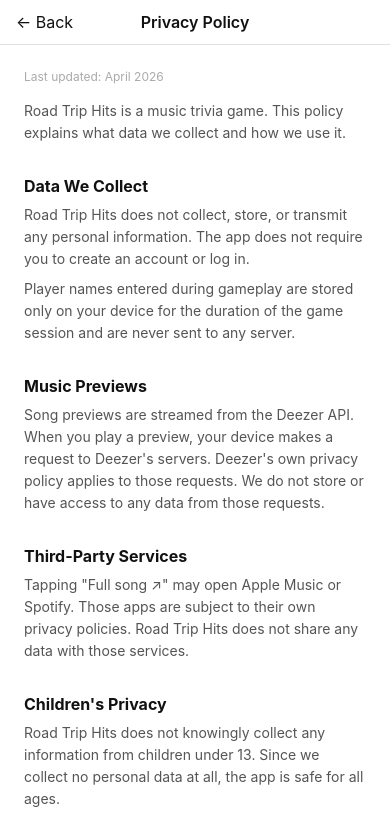
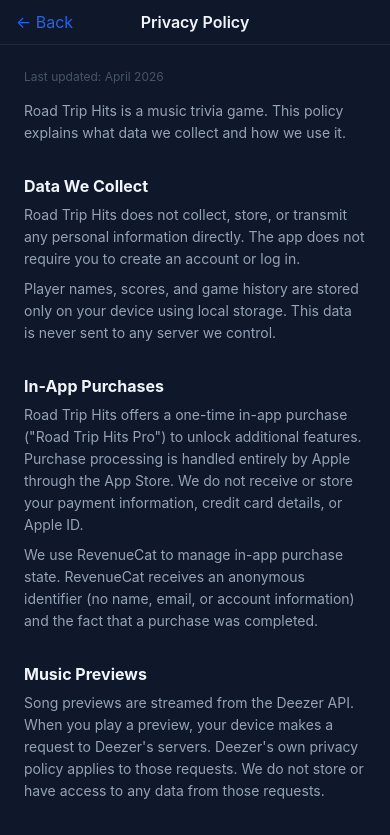
Before and after one commit to bethand5/roadtriphits, a React Native app: screen /PrivacyPolicy in a window 390 px wide. Shown: the top 835 px of the page. Built offline with nearby package versions, Linux system fonts and the light colour scheme; what expo-audio would draw is missing.

Commit message:
Update privacy screen with IAP info and dark theme

```diff
--- a/screens/PrivacyPolicyScreen.tsx
+++ b/screens/PrivacyPolicyScreen.tsx
@@ -28,10 +28,18 @@
 
         <Text style={styles.heading}>Data We Collect</Text>
         <Text style={styles.body}>
-          Road Trip Hits does not collect, store, or transmit any personal information. The app does not require you to create an account or log in.
+          Road Trip Hits does not collect, store, or transmit any personal information directly. The app does not require you to create an account or log in.
         </Text>
         <Text style={styles.body}>
-          Player names entered during gameplay are stored only on your device for the duration of the game session and are never sent to any server.
+          Player names, scores, and game history are stored only on your device using local storage. This data is never sent to any server we control.
+        </Text>
+
+        <Text style={styles.heading}>In-App Purchases</Text>
+        <Text style={styles.body}>
+          Road Trip Hits offers a one-time in-app purchase ("Road Trip Hits Pro") to unlock additional features. Purchase processing is handled entirely by Apple through the App Store. We do not receive or store your payment information, credit card details, or Apple ID.
+        </Text>
+        <Text style={styles.body}>
+          We use RevenueCat to manage in-app purchase state. RevenueCat receives an anonymous identifier (no name, email, or account information) and the fact that a purchase was completed.
         </Text>
 
         <Text style={styles.heading}>Music Previews</Text>
@@ -46,7 +54,7 @@
 
         <Text style={styles.heading}>Children's Privacy</Text>
         <Text style={styles.body}>
-          Road Trip Hits does not knowingly collect any information from children under 13. Since we collect no personal data at all, the app is safe for all ages.
+          Road Trip Hits does not knowingly collect any information from children under 13. Since we collect no personal data directly, the app is safe for all ages. The app contains no third-party advertising and no social or chat features.
         </Text>
 
         <Text style={styles.heading}>Changes to This Policy</Text>
@@ -65,14 +73,14 @@
 }
 
 const styles = StyleSheet.create({
-  container: { flex: 1, backgroundColor: '#fff' },
-  header: { flexDirection: 'row', alignItems: 'center', justifyContent: 'space-between', paddingHorizontal: 16, paddingVertical: 12, borderBottomWidth: 1, borderBottomColor: '#e0e0e0' },
+  container: { flex: 1, backgroundColor: '#0f172a' },
+  header: { flexDirection: 'row', alignItems: 'center', justifyContent: 'space-between', paddingHorizontal: 16, paddingVertical: 12, borderBottomWidth: 1, borderBottomColor: '#1e293b' },
   backBtn: { width: 60 },
-  backText: { fontSize: 16, color: '#111' },
-  headerTitle: { fontSize: 16, fontWeight: '600', color: '#111' },
+  backText: { fontSize: 16, color: '#2563eb' },
+  headerTitle: { fontSize: 16, fontWeight: '600', color: '#f1f5f9' },
   scroll: { padding: 24 },
-  updated: { fontSize: 12, color: '#aaa', marginBottom: 16 },
-  heading: { fontSize: 16, fontWeight: '700', color: '#111', marginTop: 24, marginBottom: 8 },
-  body: { fontSize: 14, color: '#555', lineHeight: 22, marginBottom: 8 },
-  email: { fontSize: 14, color: '#111', fontWeight: '600', marginTop: 4 },
+  updated: { fontSize: 12, color: '#475569', marginBottom: 16 },
+  heading: { fontSize: 16, fontWeight: '700', color: '#f1f5f9', marginTop: 24, marginBottom: 8 },
+  body: { fontSize: 14, color: '#94a3b8', lineHeight: 22, marginBottom: 8 },
+  email: { fontSize: 14, color: '#2563eb', fontWeight: '600', marginTop: 4 },
 })
```
